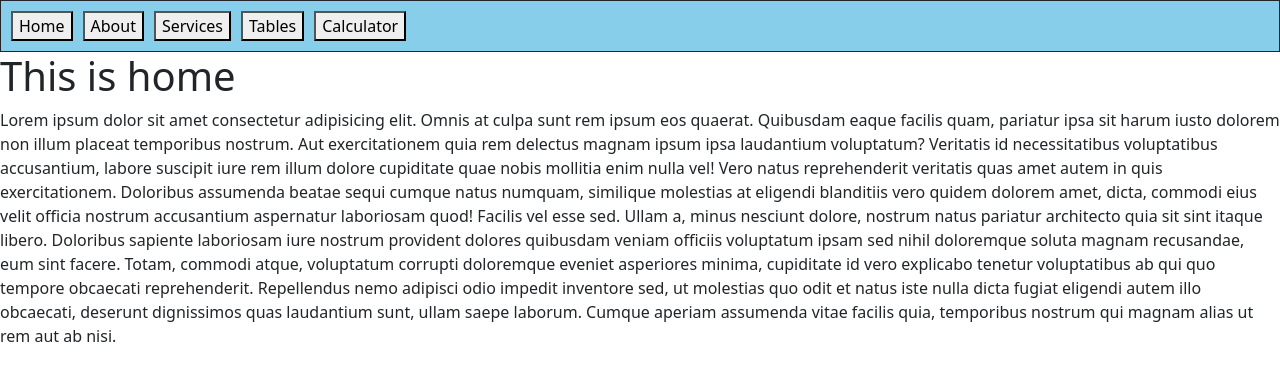
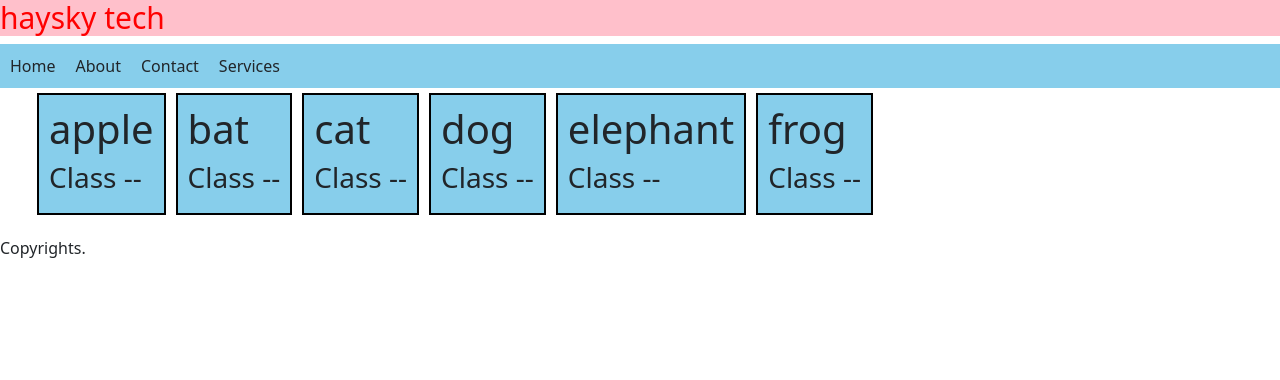
Before and after one commit to hayskytech/react1, a React (Create React App) app: page / in a window 1280 px wide. Shown: the top 380 px of the page. Built offline with nearby package versions, Linux system fonts and the light colour scheme.

Commit message:
list map

```diff
--- a/src/App.js
+++ b/src/App.js
@@ -1,19 +1,17 @@
-import React, { useState } from 'react'
-import ShowHide from './pages/ShowHide';
+import React from 'react'
+import Header from './school/Header'
+import Footer from './school/Footer'
+import StudentList from './student/StudentList'
 
-
-function App() {
-
-
-
-
+export default function App() {
 
 	return (
-		<>
-			<ShowHide/>
+		<div>
+			<Header />
 
-		</>
+			<StudentList />
+
+			<Footer />
+		</div>
 	)
 }
-
-export default App;
--- /dev/null
+++ b/src/school/Footer.js
@@ -0,0 +1,9 @@
+import React from 'react'
+
+export default function Footer() {
+	return (
+		<div>
+			<p>Copyrights.</p>
+		</div>
+	)
+}
--- /dev/null
+++ b/src/school/Header.js
@@ -0,0 +1,24 @@
+import React from 'react'
+import './header.css'
+export default function Header() {
+
+	const ss = {
+		color: 'red',
+		fontSize: 30,
+		backgroundColor: 'pink'
+	}
+
+	return (
+		<div>
+
+			<h1 style={ss}>haysky tech</h1>
+
+			<ul className='menu'>
+				<li>Home</li>
+				<li>About</li>
+				<li>Contact</li>
+				<li>Services</li>
+			</ul>
+		</div>
+	)
+}
--- /dev/null
+++ b/src/school/header.css
@@ -0,0 +1,10 @@
+.menu {
+	background-color: skyblue;
+	margin: 0;
+	padding: 0;
+}
+
+.menu li {
+	display: inline-block;
+	padding: 10px;
+}
--- /dev/null
+++ b/src/student/Student.js
@@ -0,0 +1,29 @@
+import React from 'react'
+
+function Student(p) {
+
+	const x = {
+		backgroundColor: 'skyblue',
+		margin: 5,
+		padding: 10,
+		borderColor: 'black',
+		borderWidth: 2,
+		borderStyle: 'solid',
+		display: 'inline-block'
+	}
+
+
+
+	return (
+		<div style={x}>
+			<h1> {p.name} </h1>
+			<h3>Class --</h3>
+		</div>
+	)
+}
+
+
+
+
+
+export default Student
--- /dev/null
+++ b/src/student/StudentList.js
@@ -0,0 +1,17 @@
+import React from 'react'
+import Student from './Student'
+
+export default function StudentList() {
+	const list = ['apple', 'bat', 'cat', 'dog', 'elephant', 'frog']
+	return (
+		<div>
+			<ol>
+				{
+					list.map((item) => {
+						return (<Student name={item} />)
+					})
+				}
+			</ol>
+		</div>
+	)
+}
```
Also changed, not shown: src/school/Calc.js (added, +33 -0 lines).
